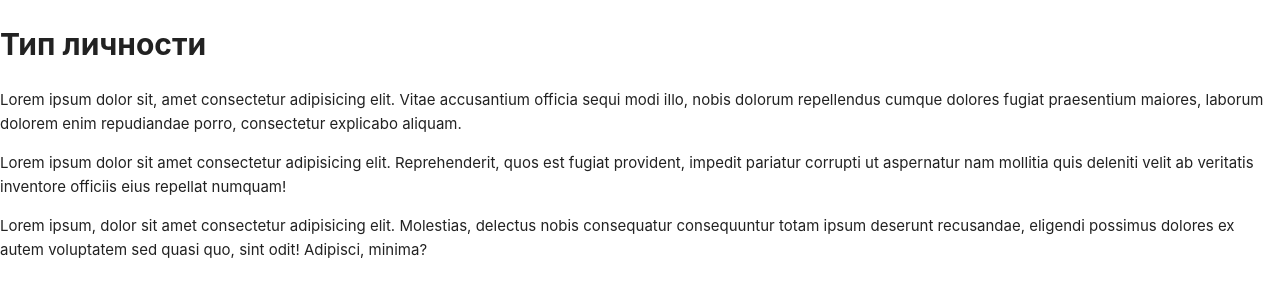
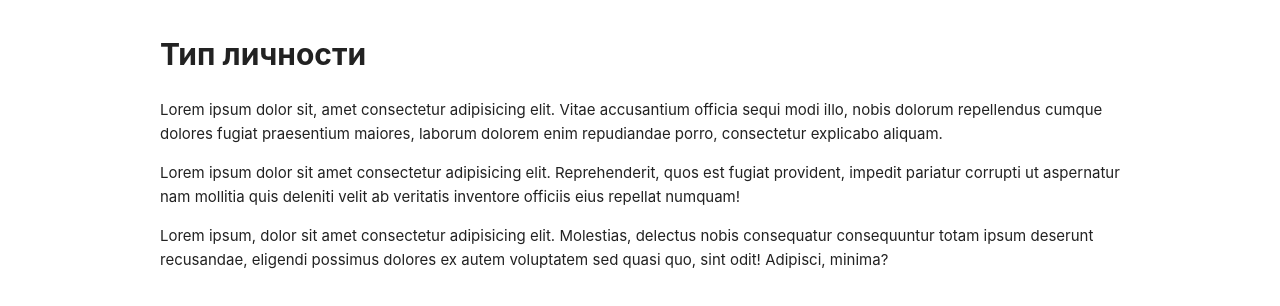
Before and after one commit to roxkisrover/myneurons, a React (Create React App) app: page /oldham-morris/result in a window 1280 px wide. Shown: the top 306 px of the page. Built offline with nearby package versions, Linux system fonts and the light colour scheme.

Commit message:
refactor: project structure revamp

```diff
--- a/src/App.js
+++ b/src/App.js
@@ -2,7 +2,7 @@ import React from 'react';
 import { BrowserRouter, Route, Switch } from 'react-router-dom';
 import Frontpage from './components/Frontpage';
 import OldhamMorris from './components/OldhamMorris';
-import Result from './components/Result';
+import Result from './components/OldhamMorris/Result';
 import Error from './components/Error';
 
 export default () => (
--- a/src/components/Result.js
+++ b/src/components/OldhamMorris/Result.js
@@ -1,7 +1,25 @@
 import React from 'react';
+import styled from 'styled-components';
+
+const Container = styled.div`
+  position: relative;
+  margin: 30px auto;
+  padding: 0 20px;
+  width: 100%;
+  max-width: 960px;
+  box-sizing: border-box;
+
+  @media (min-width: 400px) {
+    width: 85%;
+    padding: 0;
+  }
+  @media (min-width: 550px) {
+    width: 80%;
+  }
+`;
 
 const Result = () => (
-  <div>
+  <Container>
     <h1>Тип личности</h1>
     <p>
       Lorem ipsum dolor sit, amet consectetur adipisicing elit. Vitae accusantium officia sequi modi
@@ -18,7 +36,7 @@ const Result = () => (
       consequatur consequuntur totam ipsum deserunt recusandae, eligendi possimus dolores ex autem
       voluptatem sed quasi quo, sint odit! Adipisci, minima?
     </p>
-  </div>
+  </Container>
 );
 
 export default Result;
--- a/src/components/OldhamMorris.js
+++ b/src/components/OldhamMorris/index.js
@@ -10,7 +10,7 @@ import {
   getResultArr,
   questionsData,
   typesData,
-} from '../data/oldhamMorris';
+} from '../../data/oldhamMorris';
 
 const Container = styled.div`
   position: relative;
```
Also changed, not shown: src/components/OldhamMorris/AnswerButton.js (renamed from src/components/AnswerButton.js), src/components/OldhamMorris/Question.js (renamed from src/components/Question.js).
